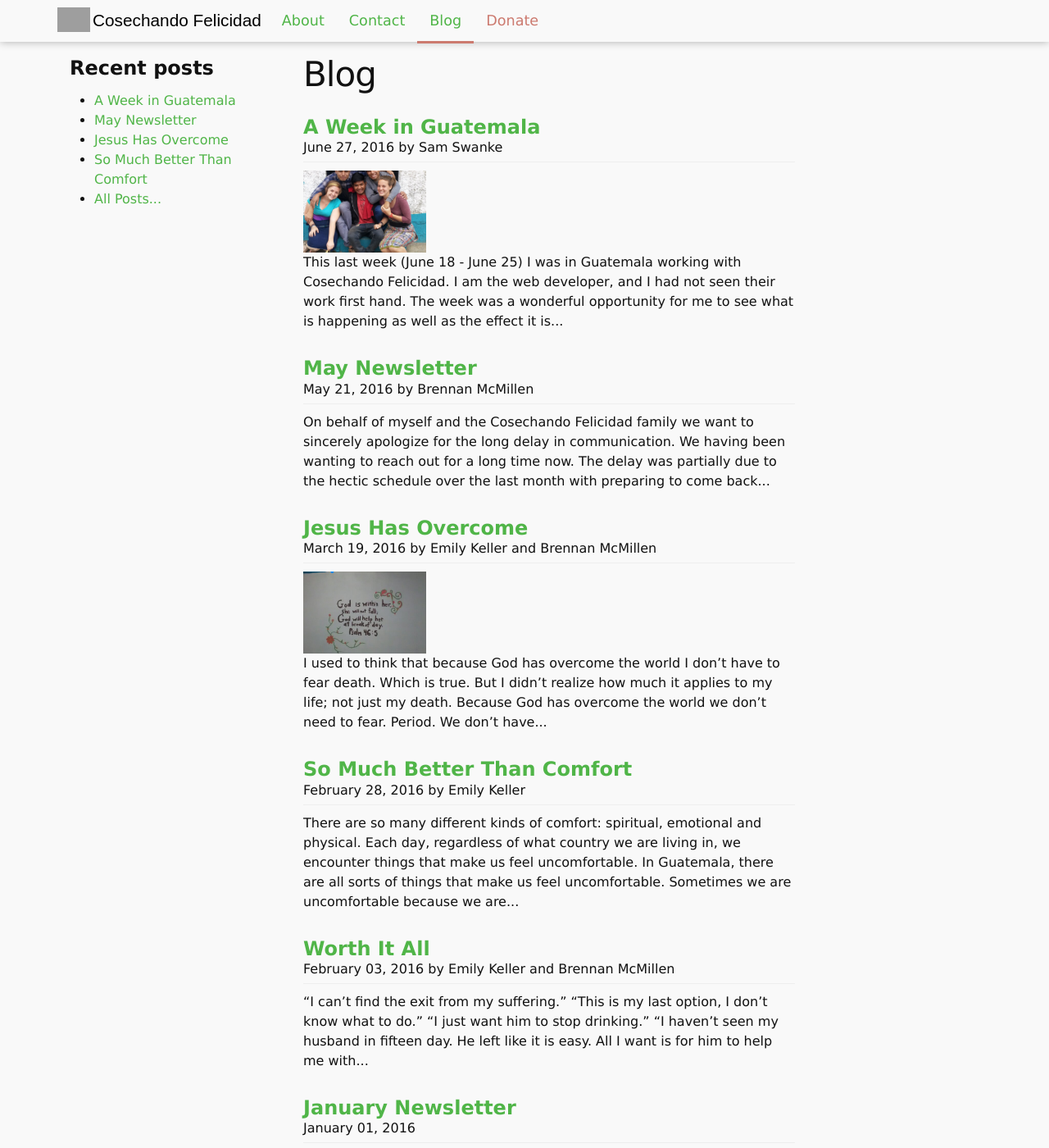
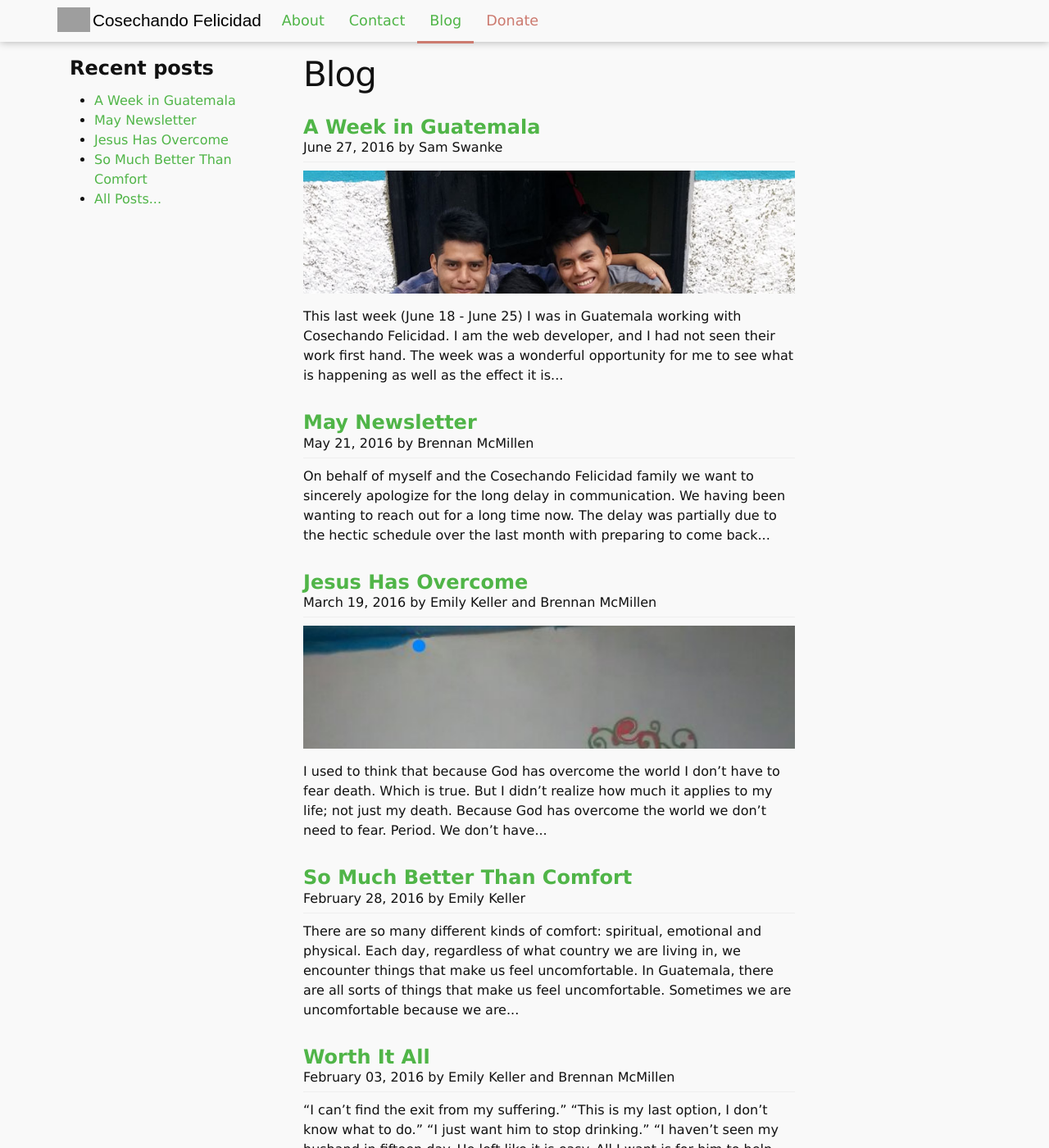
Before and after one commit to harvestinghappiness/harvestinghappiness.github.io, a Jekyll site: the page built from blog.md, in a window 1280 px wide and 1400 px high. Shown: the whole window at 82% size. Built offline with Jekyll 4.4.1, drawn with Linux system fonts in a browser that asks for light colours; comment, search, counter and statistics services are not loaded.

Commit message:
Update style.css

```diff
--- a/css/style.css
+++ b/css/style.css
@@ -241,15 +241,15 @@ p.position {
 }
 
 .person + hr {
-    margin: 15px 0 15px 0;
+  margin: 15px 0 15px 0;
 }
 
 div.blog-img {
-    width: 150px;
-    height: 100px;
-    background-size: cover;
-    background-repeat: no-repeat;
-    background-position: 0 50%;
+  width: 100%;
+  margin: 0 auto 1em auto;
+  height: 150px;
+  background-size: cover;
+  background-repeat: no-repeat;
 }
 
 /* Nav Dropdown begin */
```
